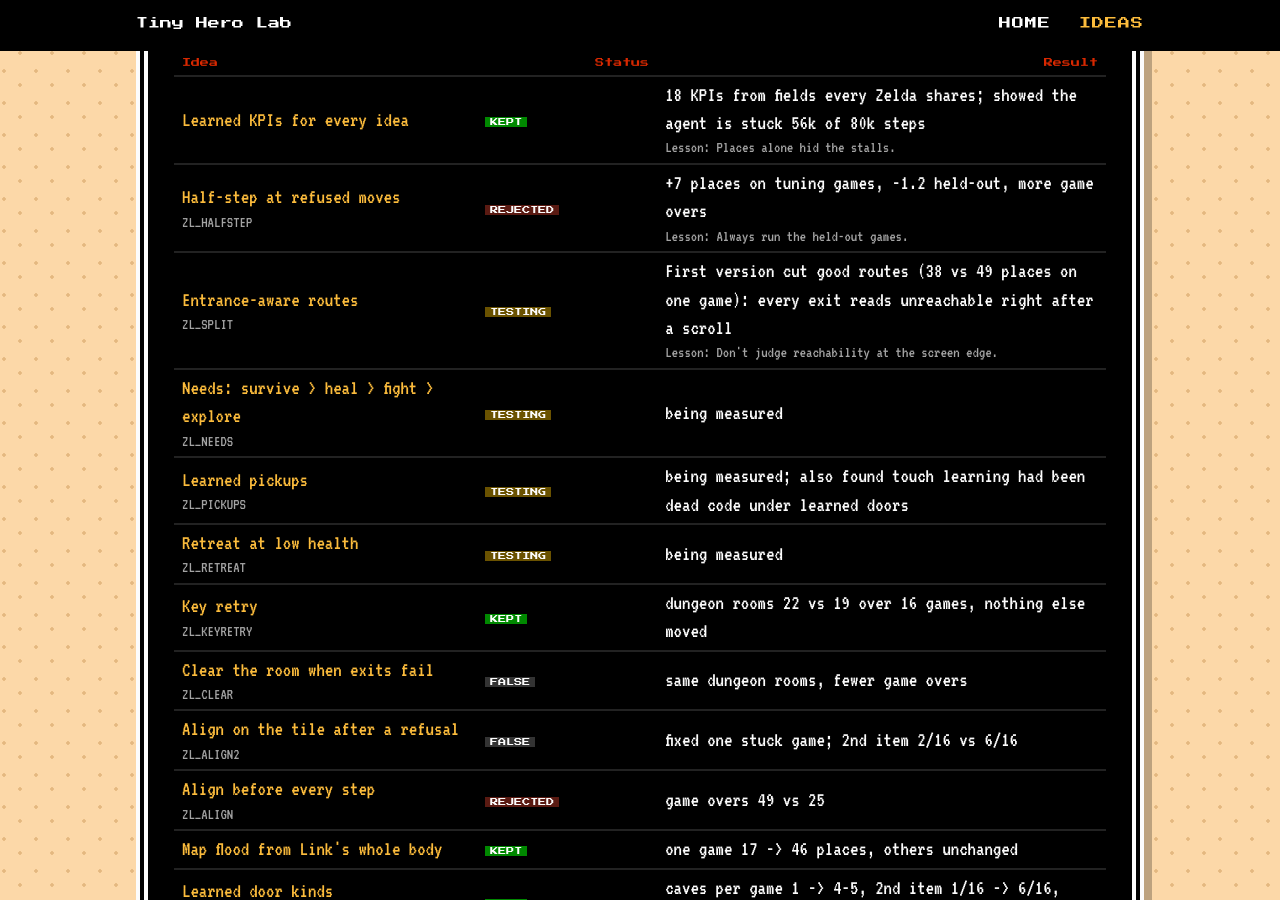
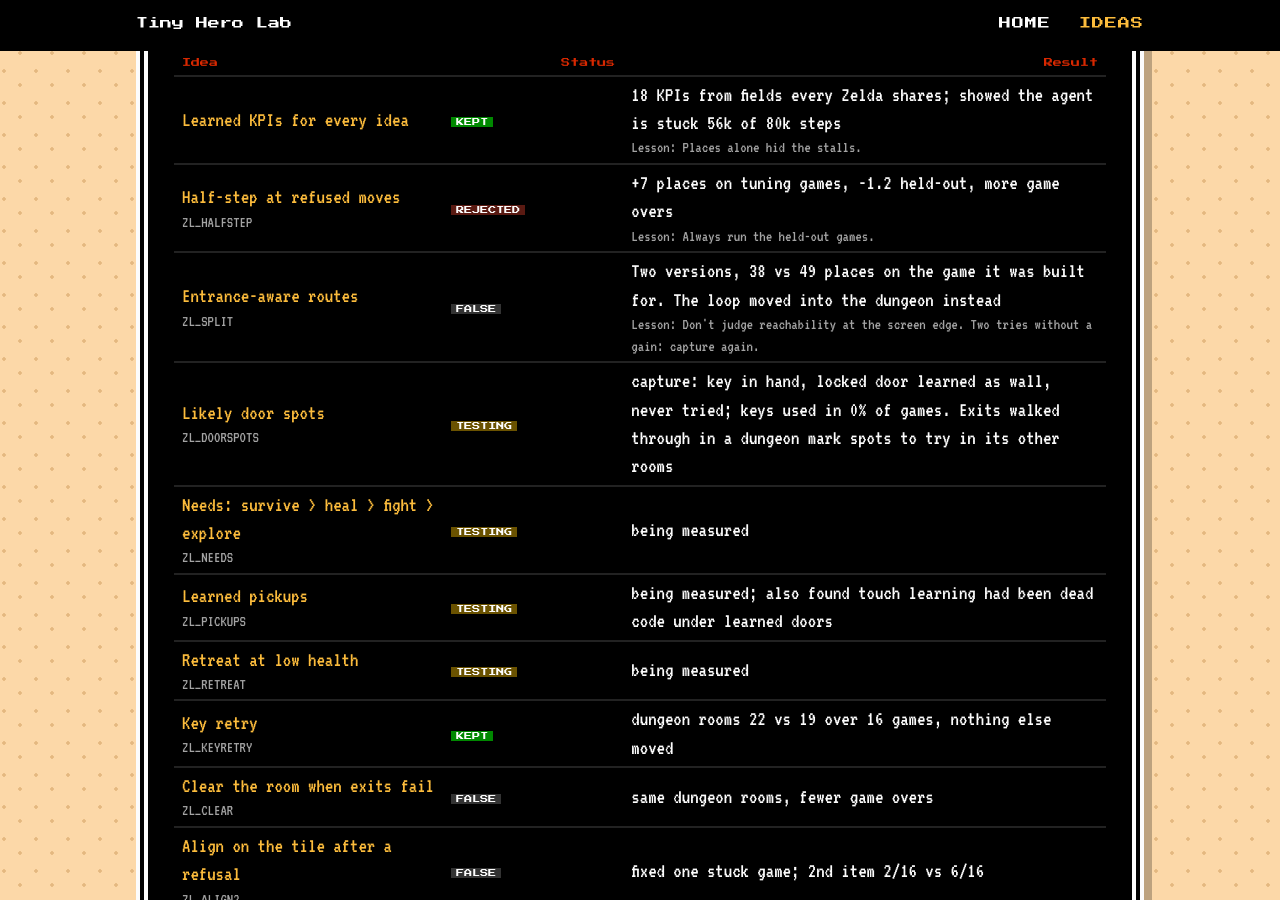
Before and after one commit to sofianedjerbi/zelda-agent-devblog, a Jekyll site: the page built from ideas.html, in a window 1280 px wide and 900 px high, scrolled down 1949 px. Built offline with Jekyll 4.4.1, drawn with Linux system fonts in a browser that asks for light colours.

Commit message:
Record: entrance-aware routes off, door spots testing

```diff
--- a/_data/tried.yml
+++ b/_data/tried.yml
@@ -4,7 +4,8 @@
   items:
     - {name: "Learned KPIs for every idea", status: kept, result: "18 KPIs from fields every Zelda shares; showed the agent is stuck 56k of 80k steps", lesson: "Places alone hid the stalls."}
     - {name: "Half-step at refused moves", switch: HALFSTEP, status: rejected, result: "+7 places on tuning games, -1.2 held-out, more game overs", lesson: "Always run the held-out games."}
-    - {name: "Entrance-aware routes", switch: SPLIT, status: testing, result: "First version cut good routes (38 vs 49 places on one game): every exit reads unreachable right after a scroll", lesson: "Don't judge reachability at the screen edge."}
+    - {name: "Entrance-aware routes", switch: SPLIT, status: off, result: "Two versions, 38 vs 49 places on the game it was built for. The loop moved into the dungeon instead", lesson: "Don't judge reachability at the screen edge. Two tries without a gain: capture again."}
+    - {name: "Likely door spots", switch: DOORSPOTS, status: testing, result: "capture: key in hand, locked door learned as wall, never tried; keys used in 0% of games. Exits walked through in a dungeon mark spots to try in its other rooms"}
     - {name: "Needs: survive > heal > fight > explore", switch: NEEDS, status: testing, result: "being measured"}
     - {name: "Learned pickups", switch: PICKUPS, status: testing, result: "being measured; also found touch learning had been dead code under learned doors"}
     - {name: "Retreat at low health", switch: RETREAT, status: testing, result: "being measured"}
```
